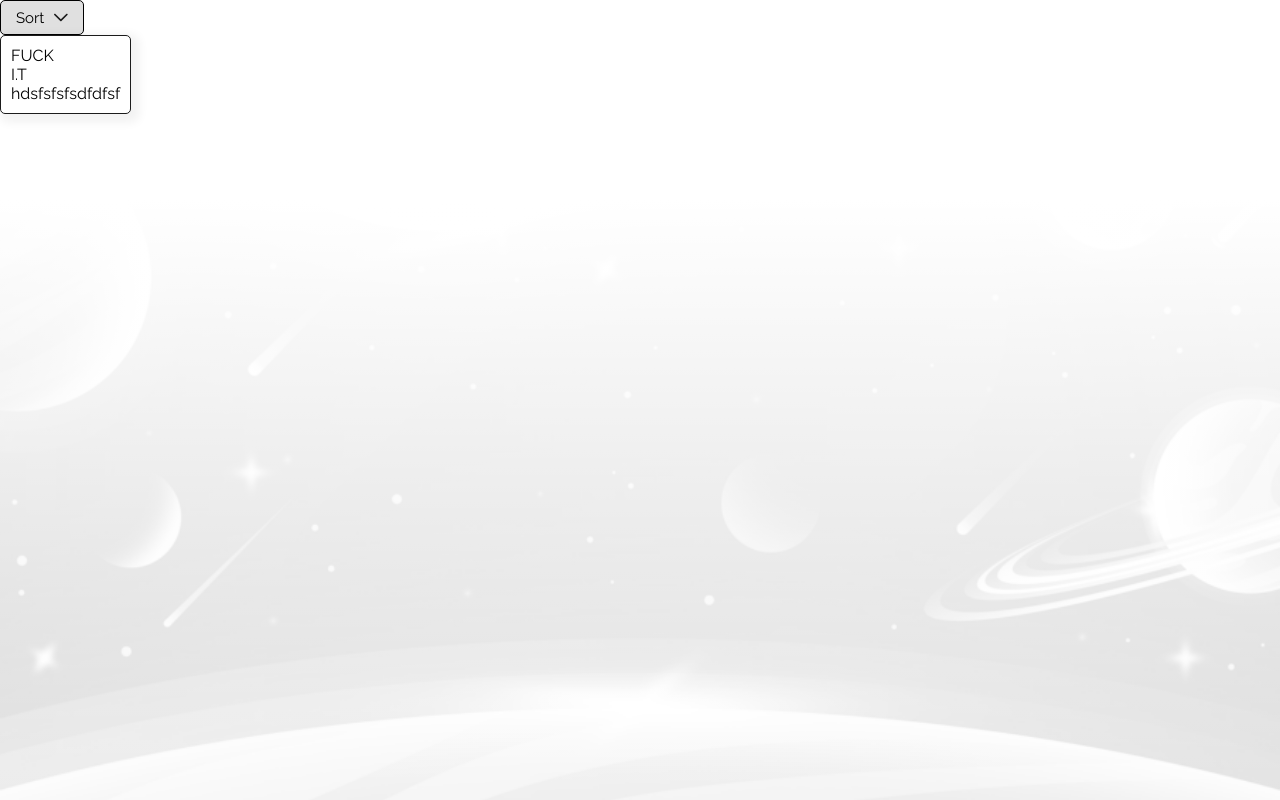
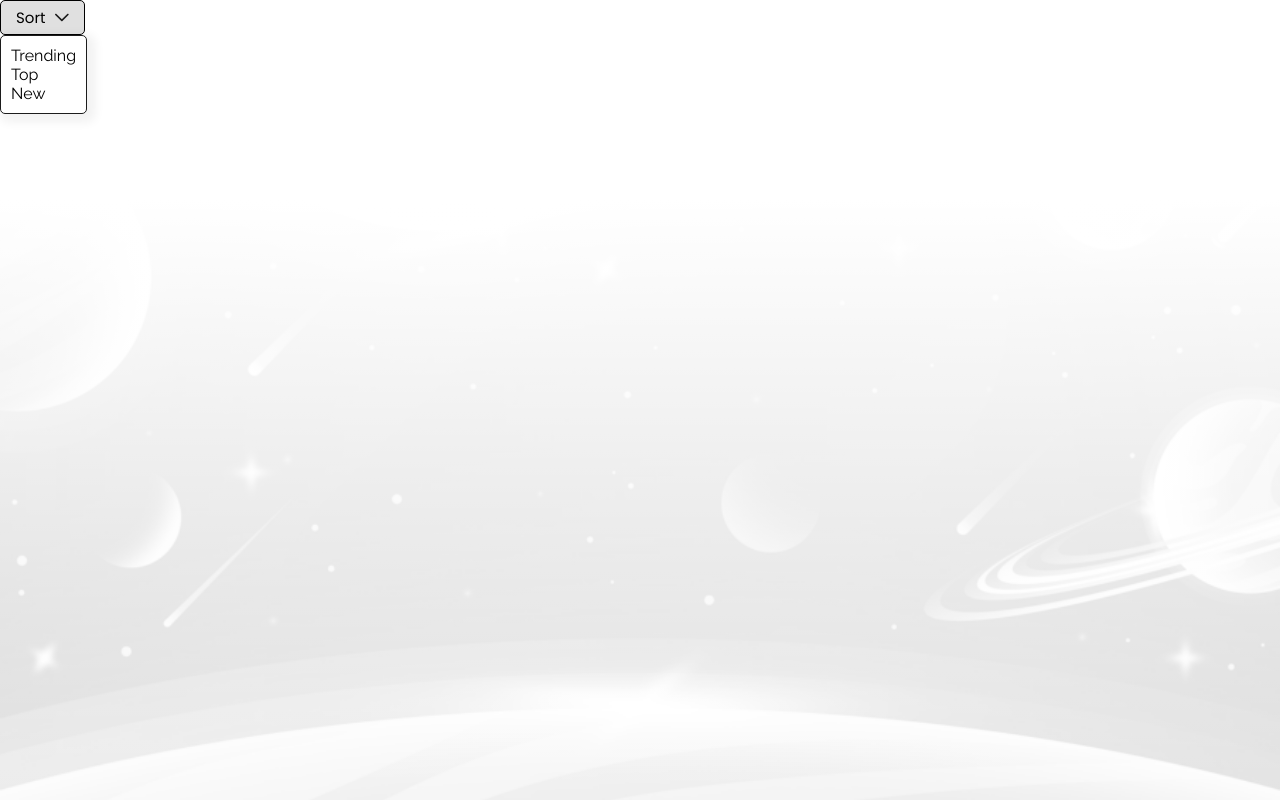
Before and after one commit to soklope/webdock, a React (Vite) app in the folder webdock-app/: page / in a window 1280 px wide. Both pictures are taken after a click on the button "Sort". Built offline with nearby package versions, Linux system fonts and the light colour scheme.

Commit message:
Sort button finished with the menu options
The button name change to the selected option in the menu

```diff
--- a/webdock-app/src/components/DropdownMenu/DropdownMenu.jsx
+++ b/webdock-app/src/components/DropdownMenu/DropdownMenu.jsx
@@ -1,13 +1,17 @@
 import '../DropdownMenu/DropdownMenu.scss';
 
-export default function DropdownMenu() {
+export default function DropdownMenu({ onSortChange }) {
+    const handleSortClick = (sortOption) => {
+      // Call the provided callback function to handle sorting based on the selected option
+      onSortChange(sortOption);
+    };
+
     return (
       <div className="dropdown-menu">
-      {/* Add your dropdown menu content here */}
         <ul>
-        <li>FUCK</li>
-        <li>I.T</li>
-        <li>hdsfsfsfsdfdfsf</li>
+          <li onClick={() => handleSortClick('trending')}>Trending</li>
+          <li onClick={() => handleSortClick('top')}>Top</li>
+          <li onClick={() => handleSortClick('new')}>New</li>
         </ul>
       </div>
     );
--- a/webdock-app/src/components/SortFunction/SortFunction.jsx
+++ b/webdock-app/src/components/SortFunction/SortFunction.jsx
@@ -4,10 +4,20 @@ import DropdownMenu from '../DropdownMenu/DropdownMenu';
 
 export default function SortFunction() {
     const [isDropdownOpen, setDropdownOpen] = useState(false);
+    const [selectedSortOption, setSelectedSortOption] = useState(''); // To store the selected sort option
 
     const toggleDropdown = () => {
       setDropdownOpen(!isDropdownOpen);
     };
+
+    const handleSortChange = (sortOption) => {
+      setSelectedSortOption(capitalizeFirstLetter(sortOption)); // Capitalize the first letter
+      // Implement your sorting logic here based on the selected sort option
+    };
+
+    function capitalizeFirstLetter(string) {
+      return string.charAt(0).toUpperCase() + string.slice(1);
+    }
 
     return (
       <div className="sort-function">
@@ -15,10 +25,12 @@ export default function SortFunction() {
           className={`sort-function-btn ${isDropdownOpen ? 'active' : ''}`}
           onClick={toggleDropdown}
         >
-          <p>Sort</p>
+          {selectedSortOption ? selectedSortOption : 'Sort'} {/* Update the button text */}
           <span className="sort-function-btn__icon"></span>
         </button>
-        {isDropdownOpen && <DropdownMenu />}
+        {isDropdownOpen && <DropdownMenu onSortChange={handleSortChange} />}
+        {/* Display the selected sort option or perform sorting based on selectedSortOption */}
+        {selectedSortOption && <p>Selected Sort: {selectedSortOption}</p>}
       </div>
     );
   }
```
Lines whose indentation alone changed are shown as unchanged.
